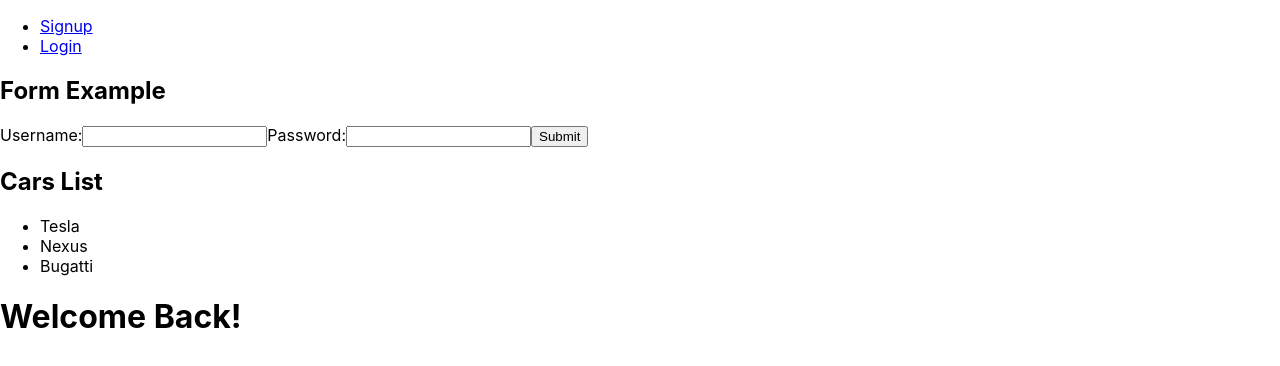
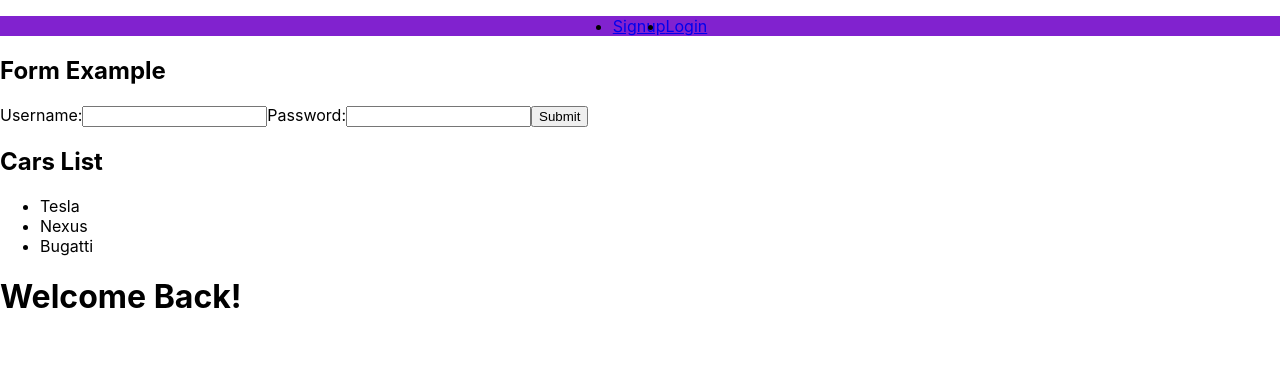
Before and after one commit to zedkbro/React-starter, a React (Create React App) app: page / in a window 1280 px wide. Shown: the top 366 px of the page. Built offline with nearby package versions, Linux system fonts and the light colour scheme.

Commit message:
module css

```diff
--- a/src/App.js
+++ b/src/App.js
@@ -3,7 +3,7 @@ import { BrowserRouter, Route, Routes, Link } from "react-router-dom";
 import Signup from "./pages/Signup";
 import Login from "./Login";
 
-import styles from "./my-module.style.css";
+import styles from "./my-style.module.css";
 
 const isAuth = true;
 
@@ -23,7 +23,7 @@ function App() {
       <div className="App">
         <header className="App-header">
           <nav className={styles.bigred}>
-            <ul>
+            <ul style={{ display: "flex", justifyContent: "center" }}>
               <li>
                 <Link to="/signup" className={styles.bgred}>
                   Signup
--- a/src/my-module.style.css
+++ /dev/null
@@ -1,3 +0,0 @@
-.bigred{
-    background-color: red;
-}
--- /dev/null
+++ b/src/my-style.module.css
@@ -0,0 +1,3 @@
+.bigred{
+    background-color:#7812cced;
+}
```
